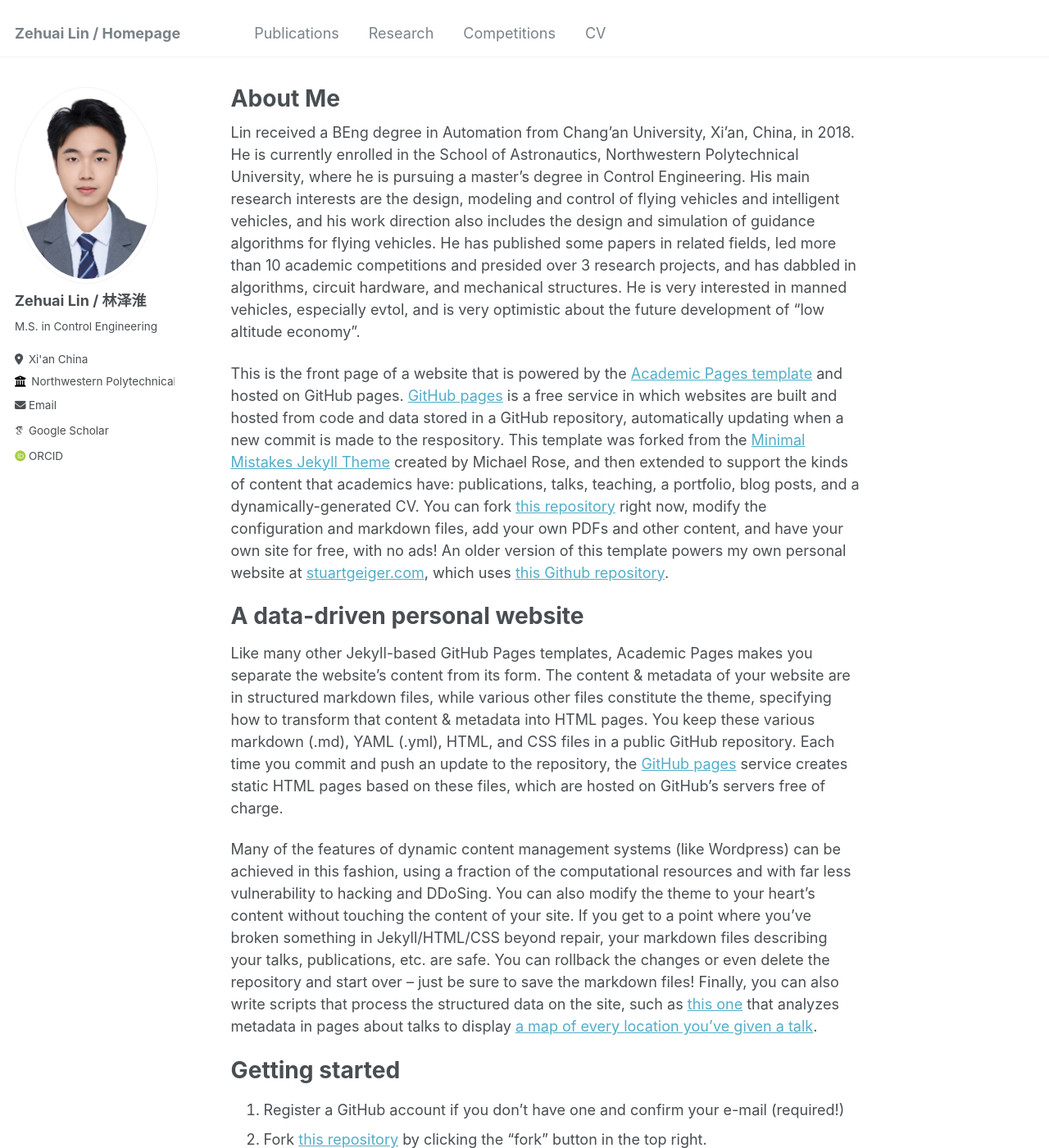
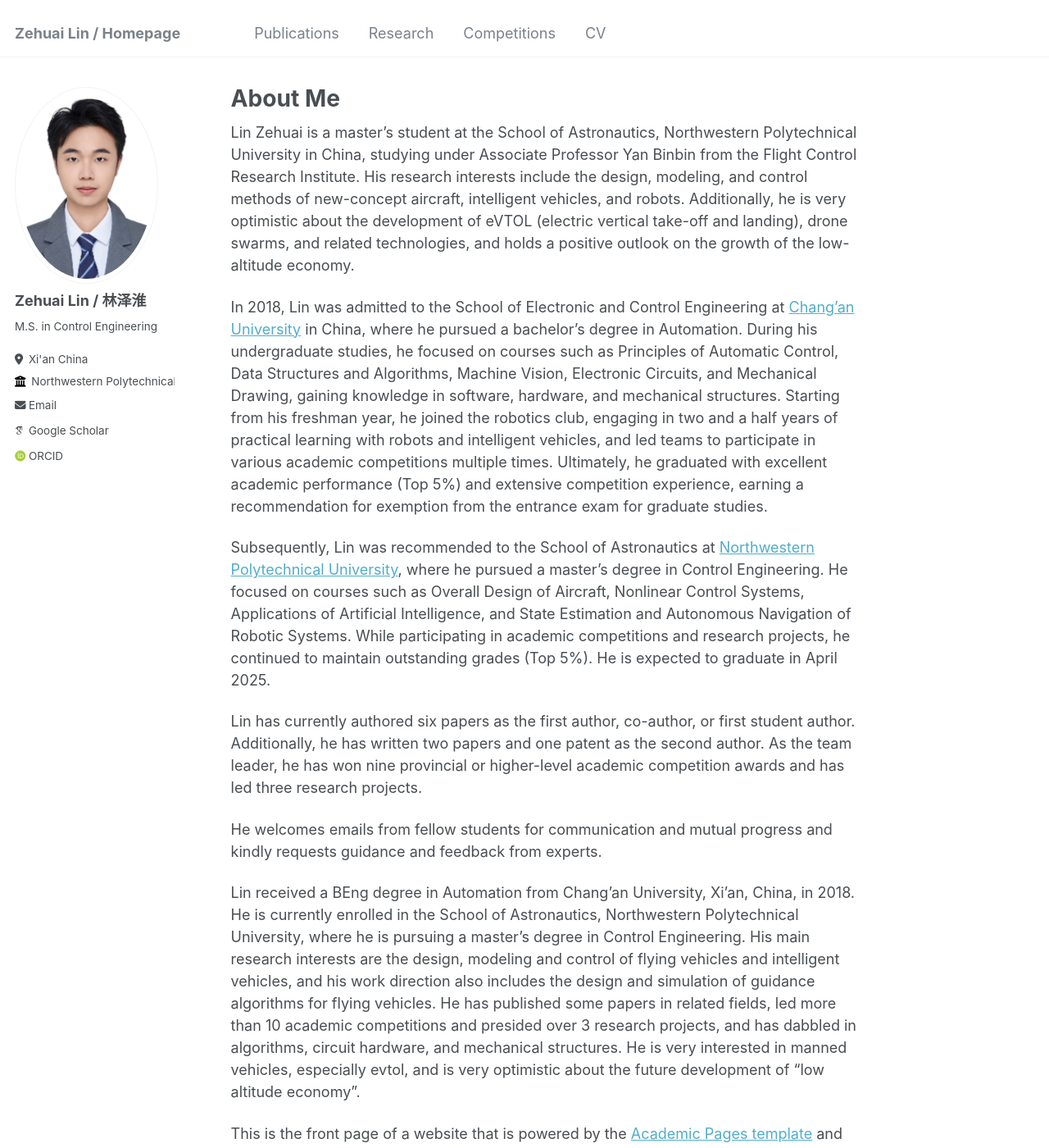
Before and after one commit to Zehuai0/Zehuai0.github.io, a Jekyll site: the page built from _pages/about.md, in a window 1280 px wide and 1400 px high. Shown: the whole window at 82% size. Built offline with Jekyll 4.4.1, drawn with Linux system fonts in a browser that asks for light colours; some web fonts are replaced.

Commit message:
Update about.md

```diff
--- a/_pages/about.md
+++ b/_pages/about.md
@@ -6,6 +6,19 @@ redirect_from:
   - /about/
   - /about.html
 ---
+
+Lin Zehuai is a master's student at the School of Astronautics, Northwestern Polytechnical University in China, studying under Associate Professor Yan Binbin from the Flight Control Research Institute. His research interests include the design, modeling, and control methods of new-concept aircraft, intelligent vehicles, and robots. Additionally, he is very optimistic about the development of eVTOL (electric vertical take-off and landing), drone swarms, and related technologies, and holds a positive outlook on the growth of the low-altitude economy.
+
+In 2018, Lin was admitted to the School of Electronic and Control Engineering at [Chang'an University](https://en.wikipedia.org/wiki/Chang%27an_University) in China, where he pursued a bachelor's degree in Automation. During his undergraduate studies, he focused on courses such as Principles of Automatic Control, Data Structures and Algorithms, Machine Vision, Electronic Circuits, and Mechanical Drawing, gaining knowledge in software, hardware, and mechanical structures. Starting from his freshman year, he joined the robotics club, engaging in two and a half years of practical learning with robots and intelligent vehicles, and led teams to participate in various academic competitions multiple times. Ultimately, he graduated with excellent academic performance (Top 5%) and extensive competition experience, earning a recommendation for exemption from the entrance exam for graduate studies.
+
+Subsequently, Lin was recommended to the School of Astronautics at [Northwestern Polytechnical University](https://en.wikipedia.org/wiki/Northwestern_Polytechnical_University), where he pursued a master's degree in Control Engineering. He focused on courses such as Overall Design of Aircraft, Nonlinear Control Systems, Applications of Artificial Intelligence, and State Estimation and Autonomous Navigation of Robotic Systems. While participating in academic competitions and research projects, he continued to maintain outstanding grades (Top 5%). He is expected to graduate in April 2025.
+
+Lin has currently authored six papers as the first author, co-author, or first student author. Additionally, he has written two papers and one patent as the second author. As the team leader, he has won nine provincial or higher-level academic competition awards and has led three research projects.
+
+He welcomes emails from fellow students for communication and mutual progress and kindly requests guidance and feedback from experts.
+
+
+
 Lin received a BEng degree in Automation from Chang'an University, Xi'an, China, in 2018. He is currently enrolled in the School of Astronautics, Northwestern Polytechnical University, where he is pursuing a master's degree in Control Engineering. His main research interests are the design, modeling and control of flying vehicles and intelligent vehicles, and his work direction also includes the design and simulation of guidance algorithms for flying vehicles. He has published some papers in related fields, led more than 10 academic competitions and presided over 3 research projects, and has dabbled in algorithms, circuit hardware, and mechanical structures. He is very interested in manned vehicles, especially evtol, and is very optimistic about the future development of "low altitude economy".
 
 This is the front page of a website that is powered by the [Academic Pages template](https://github.com/academicpages/academicpages.github.io) and hosted on GitHub pages. [GitHub pages](https://pages.github.com) is a free service in which websites are built and hosted from code and data stored in a GitHub repository, automatically updating when a new commit is made to the respository. This template was forked from the [Minimal Mistakes Jekyll Theme](https://mmistakes.github.io/minimal-mistakes/) created by Michael Rose, and then extended to support the kinds of content that academics have: publications, talks, teaching, a portfolio, blog posts, and a dynamically-generated CV. You can fork [this repository](https://github.com/academicpages/academicpages.github.io) right now, modify the configuration and markdown files, add your own PDFs and other content, and have your own site for free, with no ads! An older version of this template powers my own personal website at [stuartgeiger.com](http://stuartgeiger.com), which uses [this Github repository](https://github.com/staeiou/staeiou.github.io).
```
